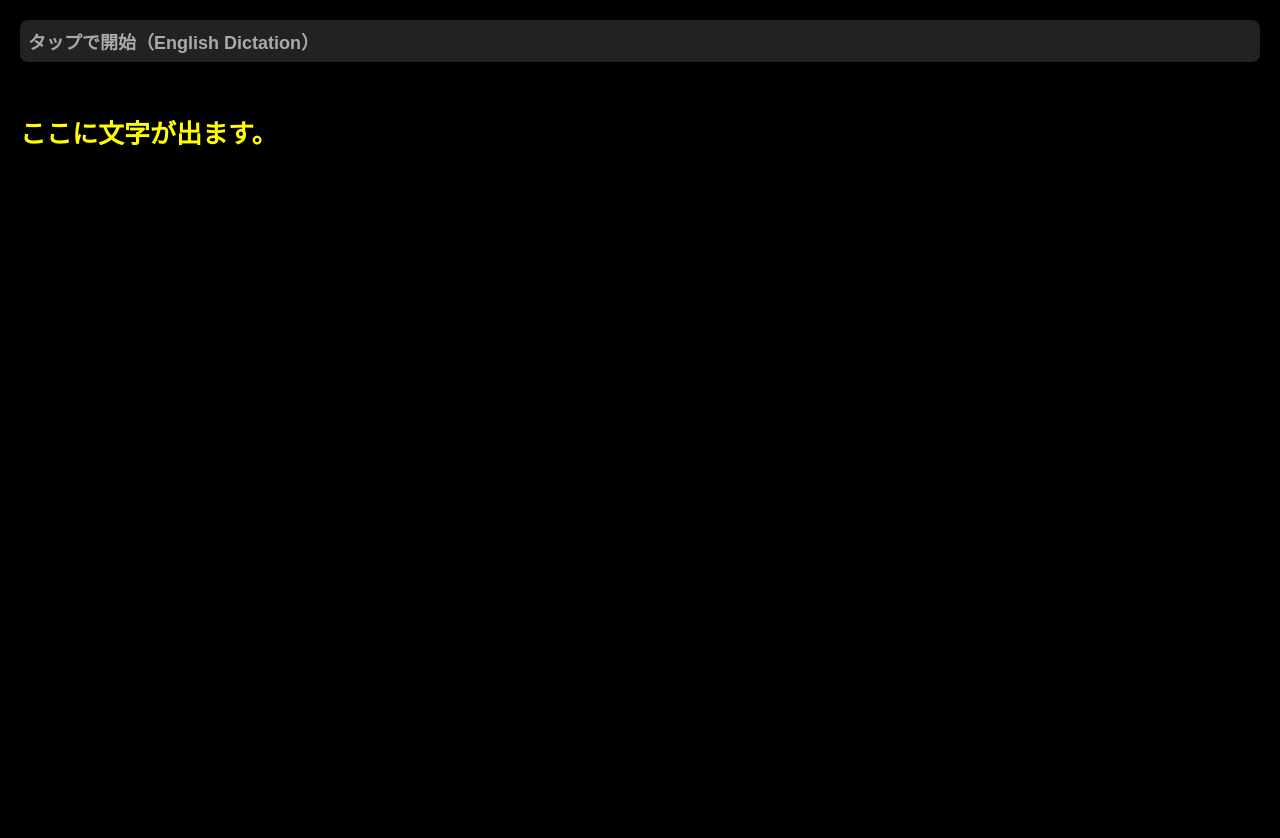
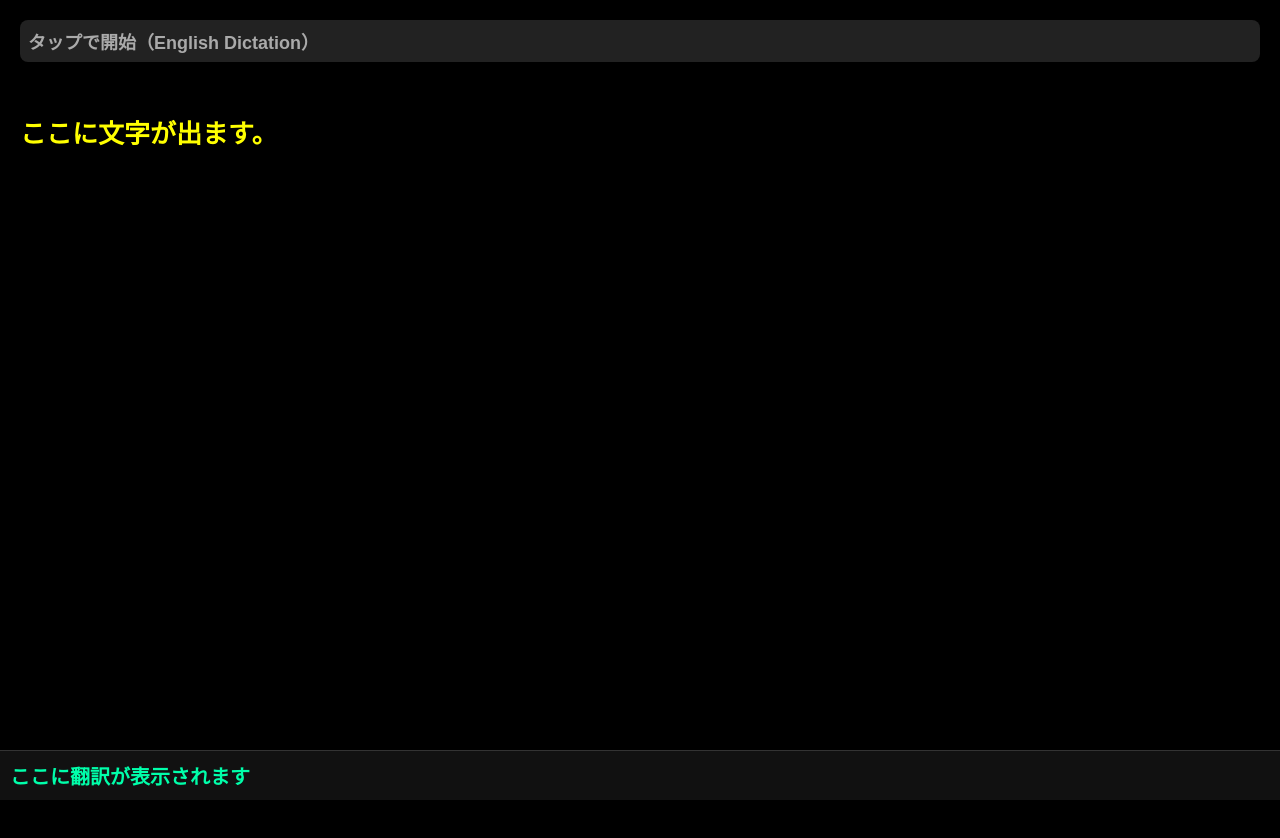
Before and after one commit to shimmy1975/en-dictation, a plain HTML site: page index.html in a window 1280 px wide. Drawn offline with Linux system fonts and the light colour scheme.

Commit message:
Update index.html

```diff
--- a/index.html
+++ b/index.html
@@ -117,6 +117,19 @@ if (!SpeechRecognition) {
     };
 }
 </script>
+<div id="translation" style="
+    position: fixed;
+    bottom: 0;
+    left: 0;
+    width: 100%;
+    background: #111;
+    color: #00FFAA;
+    font-size: 20px;
+    padding: 10px;
+    border-top: 1px solid #333;
+">
+ここに翻訳が表示されます
+</div>
 
 </body>
 </html>
```
